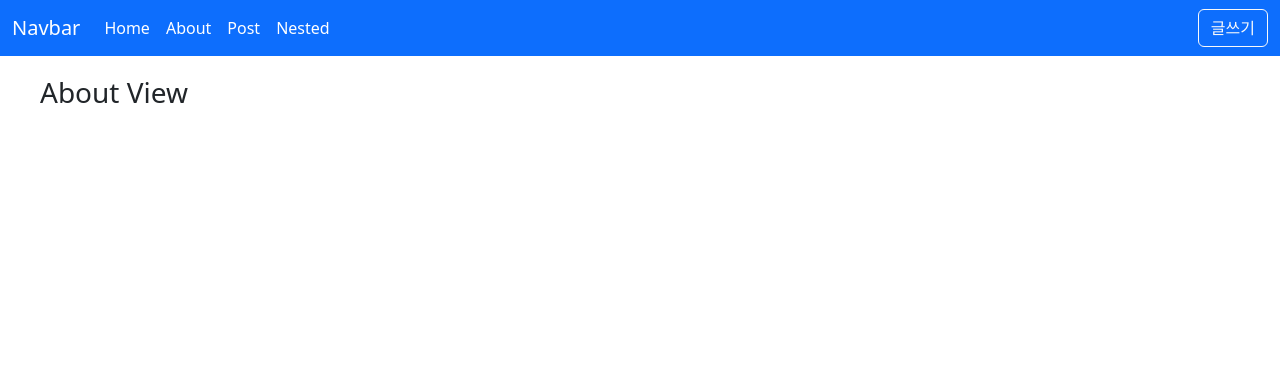
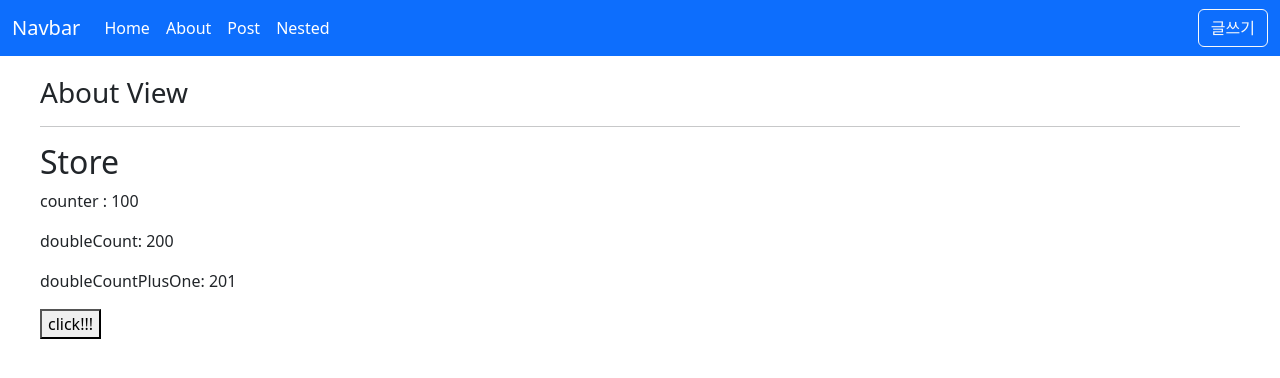
Before and after one commit to softBUD/vue-board, a Vue app: page /about in a window 1280 px wide. Shown: the top 378 px of the page. Built offline with nearby package versions, Linux system fonts and the light colour scheme.

Commit message:
pinia 세팅 및 state 적용

```diff
--- a/package.json
+++ b/package.json
@@ -6,7 +6,7 @@
     "serve": "vue-cli-service serve",
     "build": "vue-cli-service build",
     "lint": "vue-cli-service lint",
-    "db": "json-server --watch db.json --port 5000 --delay 1000"
+    "db": "json-server --watch db.json --port 5000"
   },
   "dependencies": {
     "@rushstack/eslint-patch": "^1.7.2",
@@ -15,6 +15,7 @@
     "bootstrap-icons": "^1.11.3",
     "core-js": "^3.8.3",
     "dayjs": "^1.11.10",
+    "pinia": "^2.1.7",
     "unplugin-vue-components": "^0.26.0",
     "vue": "^3.2.13",
     "vue-router": "^4.3.0"
--- a/src/components/posts/PostItem.vue
+++ b/src/components/posts/PostItem.vue
@@ -10,6 +10,9 @@
 				<!-- click.stop은 이벤트 버블링을 방지하여 상위 컴포넌트에 이벤트 전달 방지 -->
 				<button class="btn p-0" @click.stop="$emit('modal')">
 					<i class="bi bi-emoji-wink-fill"></i>
+				</button>
+				<button class="btn p-1" @click.stop="$emit('preview')">
+					<i class="bi bi-card-checklist"></i>
 				</button>
 			</div>
 		</template>
@@ -31,7 +34,7 @@ const props = defineProps({
 	},
 });
 
-defineEmits({});
+defineEmits(['modal', 'preview']);
 const dayjs = inject('dayjs');
 
 const createdDate = computed(() =>
--- a/src/composables/axios.js
+++ b/src/composables/axios.js
@@ -28,7 +28,7 @@ export const useAxios = (url, config = {}, options = {}) => {
 		loading.value = true;
 		data.value = null;
 		error.value = null;
-		axios(url, {
+		axios(unref(url), {
 			...defaultConfig,
 			...config,
 			params: unref(params),
@@ -50,7 +50,7 @@ export const useAxios = (url, config = {}, options = {}) => {
 			});
 	};
 
-	if (isRef(params)) {
+	if (isRef(params) || isRef(url)) {
 		watchEffect(excute);
 		// watchEffect로 excute를 실행할때 첫번째 파라미터는 함수가 넘어옴
 		// watchEffect 공식문서 참조
--- a/src/main.js
+++ b/src/main.js
@@ -2,6 +2,7 @@ import 'bootstrap/dist/css/bootstrap.min.css';
 import { createApp } from 'vue';
 import App from './App.vue';
 import router from './router';
+import { createPinia } from 'pinia';
 // import objPlugins from './plugins/obj';
 // import person from './plugins/person';
 import globalComponents from './plugins/global-components';
@@ -14,6 +15,7 @@ app.use(router);
 app.use(globalComponents);
 app.use(globalDirectives);
 app.use(dayjs);
+app.use(createPinia());
 // app.directive('focus', focus);
 // app.use(person, { name: '홍길동' });
 // app.use(objPlugins);
--- /dev/null
+++ b/src/stores/counter.js
@@ -0,0 +1,22 @@
+import { defineStore } from 'pinia';
+
+export const useCounterStore = defineStore('counter', {
+	state: () => ({
+		counter: 1,
+	}),
+	// getters에서 값을 일반함수로 정의하면 state가 아니라
+	// this로 값을 참조해야한다.
+	getters: {
+		doubleCount: state => state.counter * 2,
+		doubleCountPlusOne() {
+			return this.doubleCount + 1;
+		},
+	},
+	actions: {
+		// actions에서 함수를 화살표함수로 정의하면
+		// this로 값을 받아올 수 없다.
+		increment() {
+			this.counter++;
+		},
+	},
+});
--- a/src/views/AboutView.vue
+++ b/src/views/AboutView.vue
@@ -1,11 +1,30 @@
 <template>
 	<div>
 		<h3>About View</h3>
+		<hr />
+		<h2>Store</h2>
+		<!-- store에 저장된 값 불러옴 -->
+		<p>counter : {{ counter }}</p>
+		<p>doubleCount: {{ store.doubleCount }}</p>
+		<p>doubleCountPlusOne: {{ store.doubleCountPlusOne }}</p>
+		<button @click="increment()">click!!!</button>
 	</div>
 </template>
 
-<script>
-export default {};
+<script setup>
+import { useCounterStore } from '@/stores/counter';
+import { storeToRefs } from 'pinia';
+
+// 구조분해 할당으로 store의 값을 가져오면 반응성을 잃게된다.
+// 그래서 Pinia의 storeToRefs를 사용한다.
+const store = useCounterStore();
+// const { counter } = store;
+
+const { counter } = storeToRefs(store);
+const { increment } = store;
+
+// store에서 가져온 값을 바로 변경할 수 있다.
+counter.value = 100;
 </script>
 
 <style scoped></style>
--- a/src/views/HomeView.vue
+++ b/src/views/HomeView.vue
@@ -7,6 +7,9 @@
 		<AppCard>{{ item }}</AppCard>
 	</AppGrid>
 	<!-- v-slot은 array 타입의 값을 전달하면 값 추론 기능에 의하여 반복문 형태로 UI를 보여준다 -->
+	<div>position : {{ x }}</div>
+	<div>position : {{ y }}</div>
+	<div>{{ position }}</div>
 </template>
 
 <!-- <script>
@@ -21,8 +24,20 @@ export default {
 <!-- 컴포넌트 인스턴스는 setup 라이프사이클 이후에 생성됨. -->
 
 <script setup>
-import { ref } from 'vue';
+import { reactive, ref, toRefs } from 'vue';
+
+const position = reactive({
+	x: 100,
+	y: 1000,
+});
+
+// toRef로 선언한 값은 reactive 안에 object 키에 할당된 값이 변경되면
+// toRef에 할당된 값도 반응형으로 같이 변경된다.
+// toRefs도 마찬가지로 반응형으로 동작된다.
 const items = ref(['사과', '딸기', '포도', '바나나']);
+// const x = toRef(position, 'x');
+// const y = toRef(position, 'y');
+const { x, y } = toRefs(position);
 // const person = inject('person');
 // console.log('person? : ', person.name);
 </script>
--- a/src/views/posts/PostDetailView.vue
+++ b/src/views/posts/PostDetailView.vue
@@ -41,6 +41,7 @@ import AppLoading from '@/components/app/AppLoading.vue';
 import AppError from '@/components/app/AppError.vue';
 import { useAxios } from '@/composables/axios';
 import { useAlert } from '@/composables/alert';
+import { computed } from 'vue';
 
 const { showAlert, showSuccessAlert } = useAlert();
 
@@ -51,7 +52,10 @@ const props = defineProps({
 	id: [String, Number],
 });
 
-const { data: post, error, loading } = useAxios(`/posts/${props.id}`);
+// useAxios 훅에 url을 반응형 데이터로 넘겨줘야
+// 버튼을 클릭할때마다 새로운 데이터가 조회된다.
+const url = computed(() => `/posts/${props.id}`);
+const { data: post, error, loading } = useAxios(url);
 const router = useRouter();
 
 const { excute } = useAxios(
--- a/src/views/posts/PostListView.vue
+++ b/src/views/posts/PostListView.vue
@@ -23,6 +23,7 @@
 							:created-at="item.createdAt"
 							@click="pushPage(item.id)"
 							@modal="openModal(item)"
+							@preview="selectPreview(item.id)"
 						></PostItem>
 					</template>
 				</AppGrid>
@@ -70,9 +71,11 @@
 			</template>
 		</div>
 		<hr />
-		<!-- <AppCard>
-			<PostDetailView :id="2"></PostDetailView>
-		</AppCard> -->
+		<template v-if="previewId">
+			<AppCard class="my-5">
+				<PostDetailView :id="previewId"></PostDetailView>
+			</AppCard>
+		</template>
 	</div>
 	<!-- 컴포넌트를 DOM을 지정하여 특정위치로 이동시킬수있음 -->
 	<Teleport to="#modal">
@@ -89,7 +92,7 @@
 import PostItem from '@/components/posts/PostItem.vue';
 import { computed, ref, watch } from 'vue';
 import { useRouter } from 'vue-router';
-// import PostDetailView from './PostDetailView.vue';
+import PostDetailView from './PostDetailView.vue';
 // import { getPostList } from '@/api/posts';
 import PostModal from '@/components/posts/PostModal.vue';
 import AppError from '@/components/app/AppError.vue';
@@ -99,6 +102,9 @@ import { useAxios } from '@/composables/axios';
 
 // const error = ref(null);
 // const loading = ref(false);
+
+const previewId = ref(null);
+const selectPreview = id => (previewId.value = id);
 
 const router = useRouter();
 // const posts = ref([]);
```
Also changed, not shown: .eslintrc.cjs, 2 other files (tests, documents, lock files or other folders).
